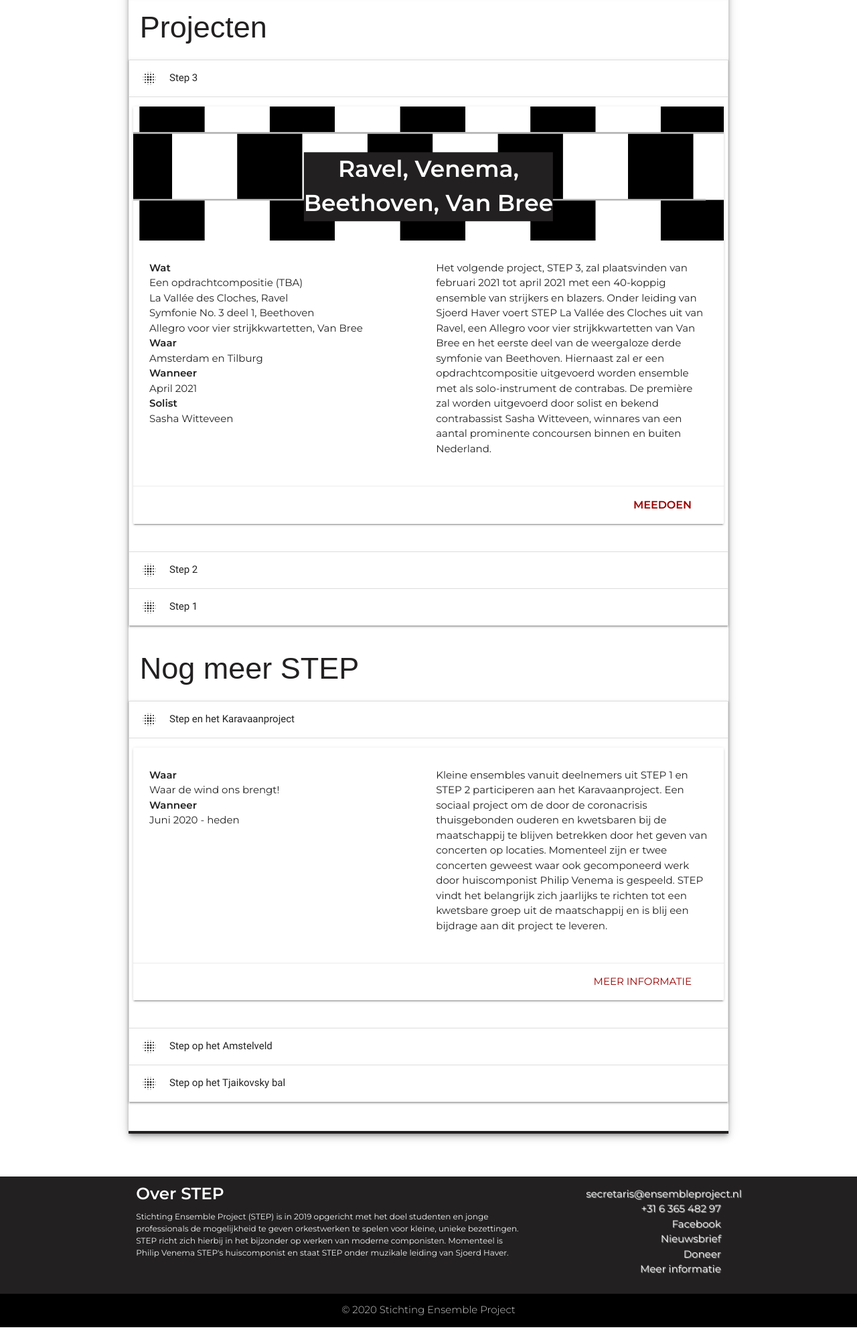
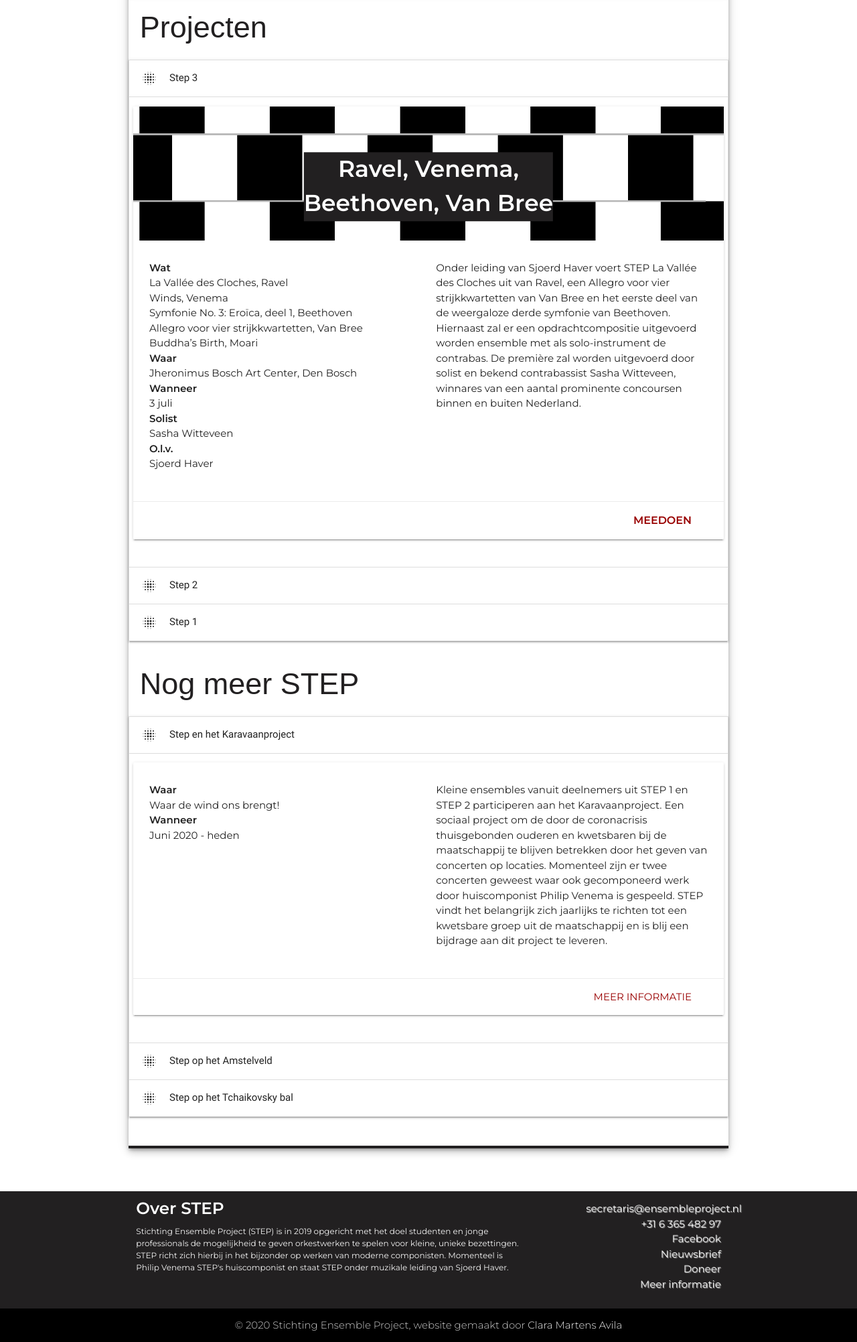
Before and after one commit to Canelaguil/STEP-website, a PHP site: page /muziek in a window 1280 px wide. Shown: the part 166-2169 px from the top of the page at 67% size. Before the commit the page ends 2147 px from the top, so only its background shows below. Run offline with PHP 8.4, Linux system fonts and the light colour scheme; some libraries are stand-ins or nearby versions; some web fonts are replaced.

Commit message:
some fixes

```diff
--- a/index.php
+++ b/index.php
@@ -193,7 +193,7 @@ Stichting Ensemble Project (STEP) biedt muzikanten de mogelijkheid orkestwerken
         </div>
         <div class="footer-copyright fbar2">
             <div class="container">
-                © 2020 Stichting Ensemble Project
+                © 2020 Stichting Ensemble Project, website gemaakt door <a class="grey-text text-lighten-3" target='__blank' href='https://claramavila.nl/'>Clara Martens Avila</a>
             </div>
         </div>
     </footer>
--- a/pages/home.php
+++ b/pages/home.php
@@ -1,9 +1,9 @@
 <div class="row z-depth-3 containedrow ">
     <div class="hero-image ">
         <div class="hero-text z-depth-2">
-            <h1>STEP in het karavaanproject</h1>
-            <h3>In en om de Boshalte!</h3>
-            <a href="/muziek#meerstep" class='waves-effect waves-light btn btnred'>meer info</a>
+            <h1>STEP Crowdfunding</h1>
+            <h3>Help STEP een podium te bieden aan jonge solisten, componisten en dirigenten!</h3>
+            <a href="https://www.voordekunst.nl/projecten/12349-step-3-1#donaties" target="__blank" class='waves-effect waves-light btn btnred'>Help step</a>
         </div>
 
     </div>
--- a/pages/mensen.php
+++ b/pages/mensen.php
@@ -129,7 +129,7 @@
             </div>
             <div class="card-content cardfunctie">
                 <span class="card-title activator">Clara Martens Avila</span>
-                <p class="activator">Promotie<i class="material-icons">chevron_right</i></p>
+                <p class="activator">Website<i class="material-icons">chevron_right</i></p>
             </div>
             <div class="card-reveal cardtextact">
                 <span class="card-title grey-text text-darken-4">Clara Martens Avila<i class="material-icons right">close</i></span>
--- a/pages/muziek.php
+++ b/pages/muziek.php
@@ -19,28 +19,32 @@
                     <span class="kopjemuziek">
                       Wat <br>
                     </span>
-                    Een opdrachtcompositie (TBA)<br>
                     La Vallée des Cloches, Ravel<br>
-                    Symfonie No. 3 deel 1, Beethoven<br>
+                    Winds, Venema<br>
+                    Symfonie No. 3: Eroïca, deel 1, Beethoven<br>
                     Allegro voor vier strijkkwartetten, Van Bree<br>
+                    Buddha’s Birth, Moari<br>
                     <span class="kopjemuziek">
                       Waar <br>
                     </span>
-                    Amsterdam en Tilburg<br>
+                    Jheronimus Bosch Art Center, Den Bosch<br>
                     <span class="kopjemuziek">
                       Wanneer <br>
                     </span>
-                    April 2021 <br>
+                    3 juli <br>
                     <span class="kopjemuziek">
                       Solist <br>
                     </span>
                     Sasha Witteveen <br>
+                    <span class="kopjemuziek">
+                      O.l.v.<br>
+                    </span>
+                    Sjoerd Haver <br>
                   </p>
                 </div>
                 <div class="col muziekcol s12 m6">
                   <p class="textmuziek">
-                    Het volgende project, STEP 3, zal plaatsvinden van februari 2021 tot april 2021 met een 40-koppig ensemble van
-                    strijkers en blazers. Onder leiding van Sjoerd Haver voert STEP La Vallée des Cloches uit van Ravel, een Allegro
+                    Onder leiding van Sjoerd Haver voert STEP La Vallée des Cloches uit van Ravel, een Allegro
                     voor vier strijkkwartetten van Van Bree en het eerste deel van de weergaloze derde symfonie van Beethoven. Hiernaast
                     zal er een opdrachtcompositie uitgevoerd worden ensemble met als solo-instrument de contrabas. De
                     première zal worden uitgevoerd door solist en bekend contrabassist Sasha Witteveen, winnares van een aantal prominente
@@ -246,7 +250,7 @@
       </div>
   </li>
   <li>
-    <div class="collapsible-header"><i class="material-icons">blur_on</i>Step op het Tjaikovsky bal</div>
+    <div class="collapsible-header"><i class="material-icons">blur_on</i>Step op het Tchaikovsky bal</div>
     <div class="collapsible-body">
       <div id="concert1" class="row">
         <div class="col s12 m12">
@@ -258,7 +262,7 @@
                     <span class="kopjemuziek">
                       Wat <br>
                     </span>
-                    Serenade voor Strijkers, Tjaikovsky<br>
+                    Serenade voor Strijkers, Tchaikovsky<br>
                     <span class="kopjemuziek">
                       Waar <br>
                     </span>
@@ -271,7 +275,7 @@
                 </div>
                 <div class="col muziekcol s12 m6">
                   <p class="textmuziek">
-                    STEP speelde juni 2019 mee op het Tjaikovsky bal, in een programma dat ook muziek en dans
+                    STEP speelde juni 2019 mee op het Tchaikovsky bal, in een programma dat ook muziek en dans
                     bevatte van o.a. het Concertgebouw Kamerorkest en de Junior Company van het Nationaal Ballet.
                   </p>
                 </div>
```
